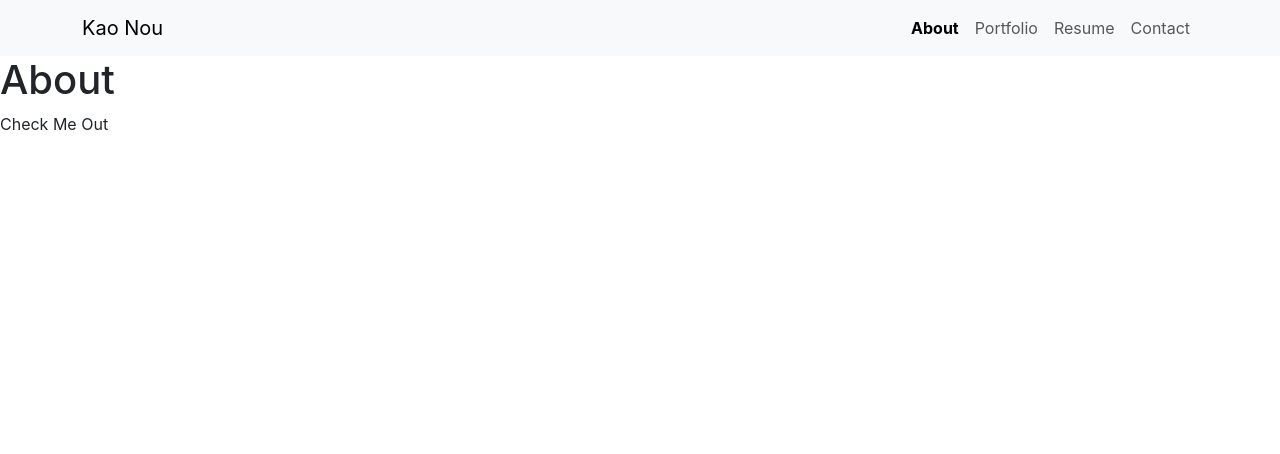
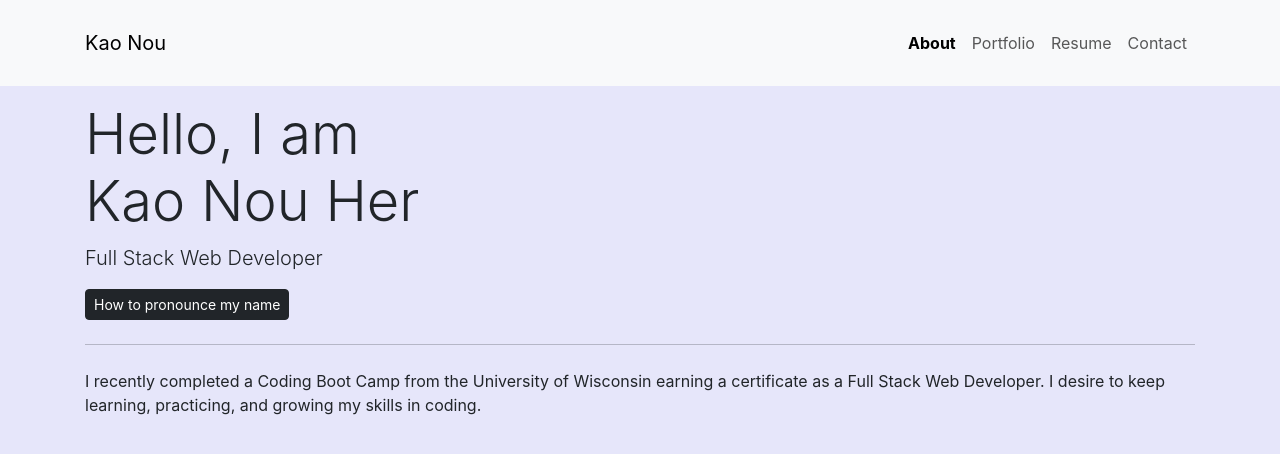
Before and after one commit to herka10/kh-portfolio, a React (Create React App) app: page / in a window 1280 px wide. Shown: the top 454 px of the page. Built offline with nearby package versions, Linux system fonts and the light colour scheme.

Commit message:
about page

```diff
--- a/package.json
+++ b/package.json
@@ -6,6 +6,7 @@
     "@testing-library/jest-dom": "^5.16.5",
     "@testing-library/react": "^13.4.0",
     "@testing-library/user-event": "^13.5.0",
+    "animate.css": "^4.1.1",
     "react": "^18.2.0",
     "react-dom": "^18.2.0",
     "react-router-dom": "^6.8.1",
--- a/src/App.css
+++ /dev/null
@@ -1,38 +0,0 @@
-.App {
-  text-align: center;
-}
-
-.App-logo {
-  height: 40vmin;
-  pointer-events: none;
-}
-
-@media (prefers-reduced-motion: no-preference) {
-  .App-logo {
-    animation: App-logo-spin infinite 20s linear;
-  }
-}
-
-.App-header {
-  background-color: #282c34;
-  min-height: 100vh;
-  display: flex;
-  flex-direction: column;
-  align-items: center;
-  justify-content: center;
-  font-size: calc(10px + 2vmin);
-  color: white;
-}
-
-.App-link {
-  color: #61dafb;
-}
-
-@keyframes App-logo-spin {
-  from {
-    transform: rotate(0deg);
-  }
-  to {
-    transform: rotate(360deg);
-  }
-}
--- a/src/App.js
+++ b/src/App.js
@@ -1,5 +1,3 @@
-//import logo from './logo.svg';
-import './App.css';
 import { useState } from 'react'
 import Navbar from './components/navbar'
 import About from './pages/about'
@@ -7,7 +5,8 @@ import Contact from './pages/contact'
 import Portfolio from './pages/portfolio';
 import Resume from './pages/resume'
 import Footer from './components/footer'
-import Page from './components/page'
+//import Page from './components/page'
+//import Header from './components/header'
 
 function App() {
   const [view, setView] = useState('about')
@@ -34,7 +33,6 @@ function App() {
         setView={setView}
       />
       { renderView() }
-      <Footer />
     </>
   );
 }
--- a/src/components/Navbar.js
+++ b/src/components/Navbar.js
@@ -1,6 +1,6 @@
 const Navbar = ({ setView, view }) => {
     return (
-      <nav className="navbar navbar-expand-lg bg-light">
+      <nav className="navbar navbar-expand-lg text-white bg-light">
       <div className="container">
         <a className="navbar-brand" href="#">Kao Nou</a>
           <ul className="navbar-nav">
--- a/src/components/footer.js
+++ b/src/components/footer.js
@@ -1,6 +1,24 @@
-const Footer = props => {
-    return (
-      <p>Check Me Out</p>
+function Footer() {
+//  const icons = [
+//     {
+//       name: "fab fa-github",
+//       link: "https://github.com/herka10"
+//     },
+//     {
+//       name: "fab fa-linkedin",
+//       link: "https://www.linkedin.com/in/kao-nou-h-b817b017a/"
+//     },
+//     {
+//       name: "fab fa-stack-overflow",
+//       link: "https://stackoverflow.com/users/20996865/kaonou"
+//     }
+//   ]
+
+
+  return (
+      <footer className="flex-row px-1">
+
+      </footer>
     )
   }
 
--- a/src/components/header.js
+++ b/src/components/header.js
@@ -1,6 +1,8 @@
 const Header = props => {
     return (
-      <h1>Header</h1>
+      <header>
+        {props.children}
+      </header>
     )
   }
 
--- a/src/index.css
+++ b/src/index.css
@@ -5,10 +5,14 @@ body {
     sans-serif;
   -webkit-font-smoothing: antialiased;
   -moz-osx-font-smoothing: grayscale;
-  background-color: aqu;
+  background-color: lavender;
 }
 
 code {
   font-family: source-code-pro, Menlo, Monaco, Consolas, 'Courier New',
     monospace;
 }
+
+.container {
+  padding: 15px;
+}
--- a/src/pages/about.js
+++ b/src/pages/about.js
@@ -1,6 +1,15 @@
 const About = props => {
     return (
-      <h1>About</h1>
+      <div className="container aboutPage">
+        <div className="jumbotron">
+          <h1 className="display-4">Hello, I am <br /> Kao Nou Her</h1>
+          <p className="lead">Full Stack Web Developer</p>
+          <a className="btn btn-dark btn-sm" href="#" role="button">How to pronounce my name</a>
+
+          <hr className="my-4" />
+          <p>I recently completed a Coding Boot Camp from the University of Wisconsin earning a certificate as a Full Stack Web Developer. I desire to keep learning, practicing, and growing my skills in coding. </p>
+        </div>
+      </div>
     )
   }
 
--- a/src/pages/contact.js
+++ b/src/pages/contact.js
@@ -1,6 +1,32 @@
+import { useState } from 'react'
+
 const Contact = props => {
-    return (
-      <h1>Contact</h1>
+  // const [contactForm, setContactForm] = useState({
+  //   name: '',
+  //   email: '',
+  //   message: ''
+  // })
+
+
+  return (
+    <section>
+      <form onSubmit={event => {
+        event.preventDefault()
+      }}>
+        <div className="container input-group input-group-lg">
+          <h1>Let's Connect!</h1>
+
+            <input>
+
+            </input>
+
+
+        </div>
+
+
+
+      </form>
+    </section>
     )
   }
 
```
Also changed, not shown: src/logo.svg (deleted), 1 other file (tests, documents, lock files or other folders).
